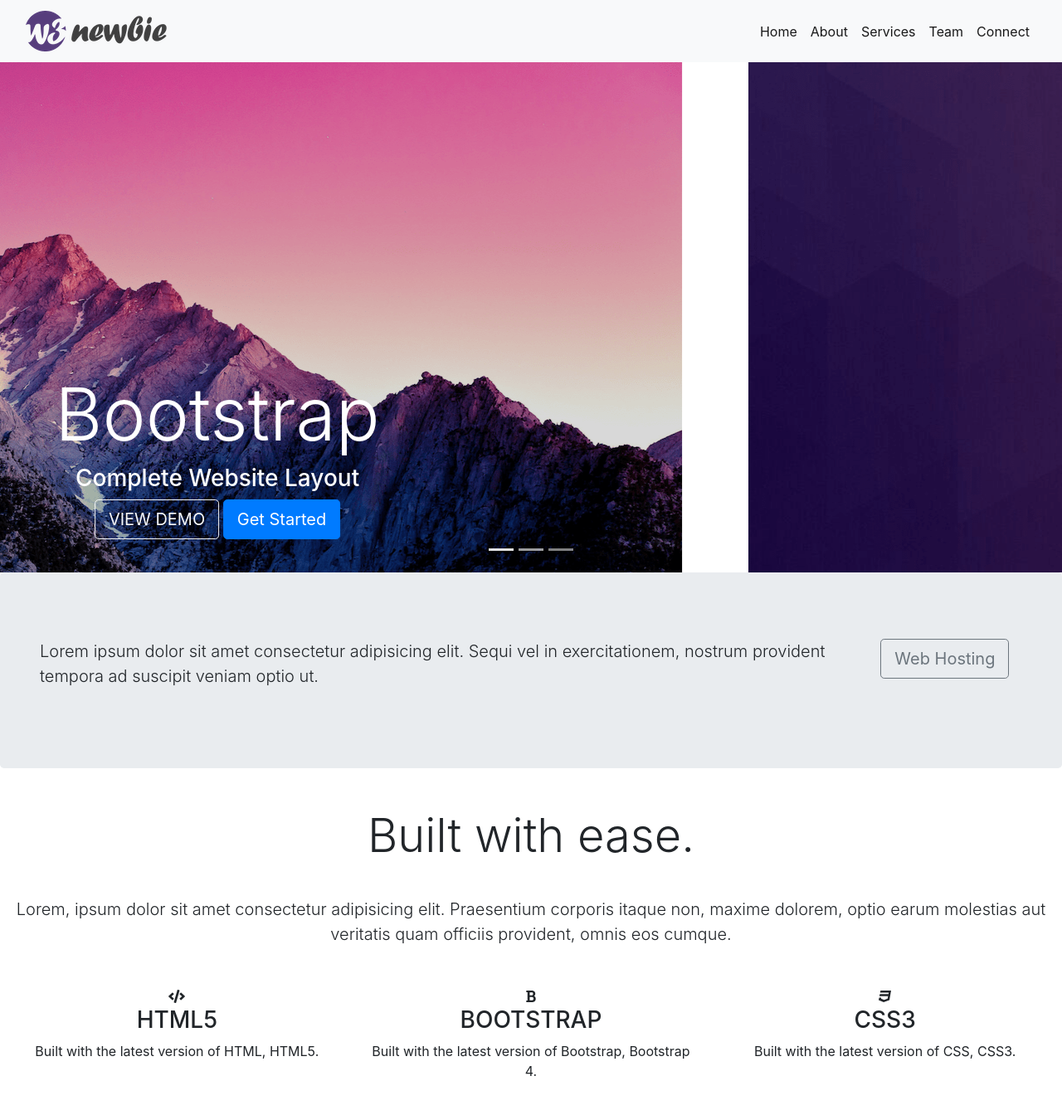
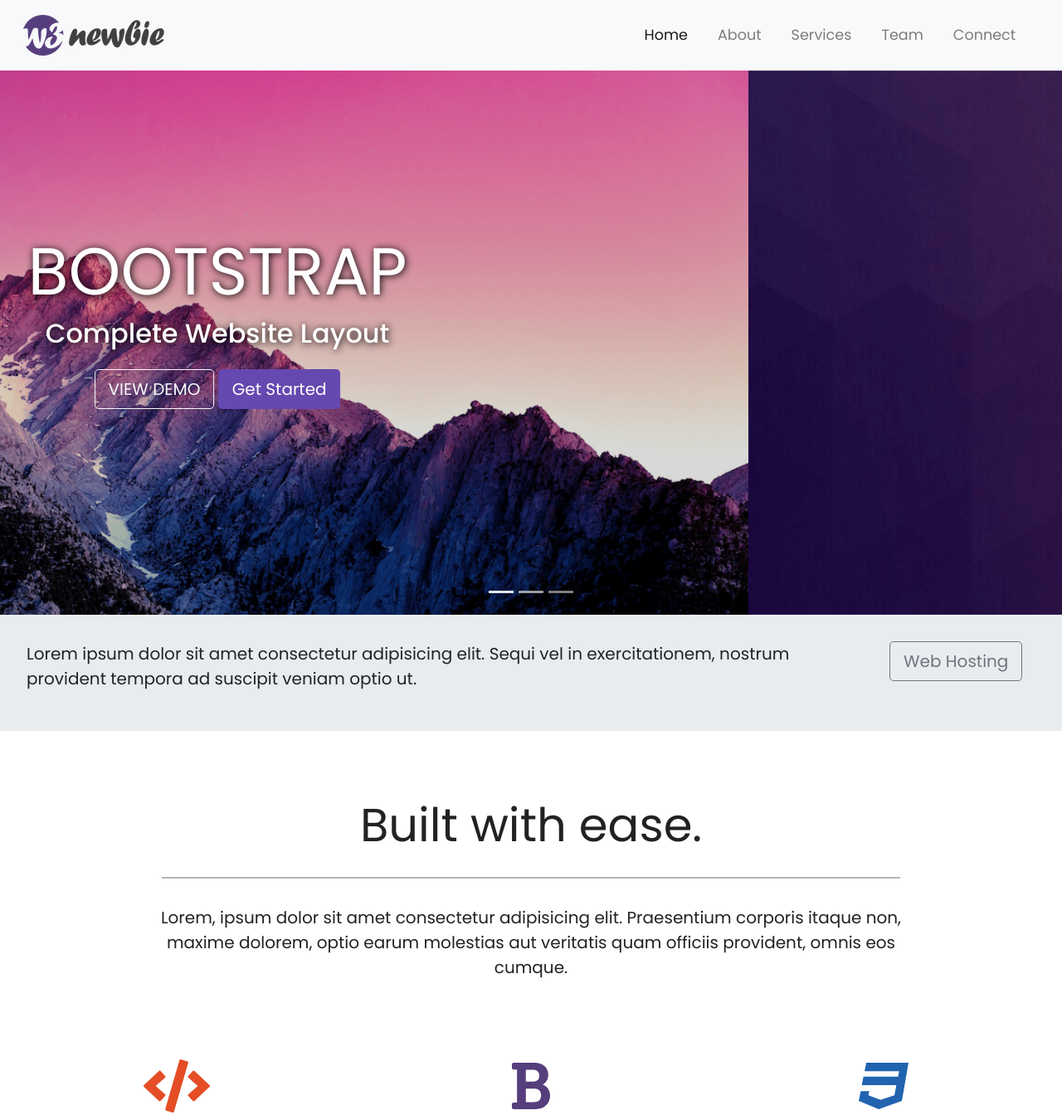
Before and after one commit to poluna/succulent-garden, a website: page Bootstrap/index.html in a window 1280 px wide. Shown: the top 1344 px of the page at 83% size. Drawn offline with nearby package versions, Linux system fonts and the light colour scheme.

Commit message:
Some practice

```diff
--- a/Bootstrap/index.html
+++ b/Bootstrap/index.html
@@ -35,16 +35,16 @@
             <li class="nav-item active">
               <a href="#" class="nav-link">Home</a>
             </li>
-            <li class="nav-item active">
+            <li class="nav-item">
               <a href="#" class="nav-link">About</a>
             </li>
-            <li class="nav-item active">
+            <li class="nav-item">
               <a href="#" class="nav-link">Services</a>
             </li>
-            <li class="nav-item active">
+            <li class="nav-item">
               <a href="#" class="nav-link">Team</a>
             </li>
-            <li class="nav-item active">
+            <li class="nav-item">
               <a href="#" class="nav-link">Connect</a>
             </li>
           </ul>
--- a/Bootstrap/style.css
+++ b/Bootstrap/style.css
@@ -1,26 +1,116 @@
-@import url('https://fonts.googleapis.com/css?family=Poppins:400,500,700');
+@import url("https://fonts.googleapis.com/css?family=Poppins:400,500,700");
 
+html,
+body {
+  height: 100%;
+  width: 100%;
+  font-family: "Poppins", sans-serif;
+  color: #222;
+}
 
+.navbar {
+  padding: 0.8rem;
+}
 
+.navbar-nav li {
+  padding-right: 20px;
+}
 
+.nav-link {
+  font-size: 1.1em !important;
+}
 
+.carousel-inner img {
+  height: 100%;
+  width: 100%;
+}
 
+.carousel-caption {
+  position: absolute;
+  top: 50%;
+  transform: translateY(-50%);
+}
 
+.carousel-caption h1 {
+  font-size: 500%;
+  text-transform: uppercase;
+  text-shadow: 1px 1px 10px #000;
+}
 
+.carousel-caption h3 {
+  font-size: 200%;
+  font-weight: 500;
+  text-shadow: 1px 1px 10px #000;
+  padding-bottom: 1rem;
+}
 
+.btn-primary {
+  background-color: #6648b1;
+  border: 1px solid #6648b1;
+}
 
+.btn-primary:hover {
+  background-color: #563d7c;
+  border: 1px solid #563d7c;
+}
+
+.jumbotron {
+  padding: 1rem;
+  border-radius: 0;
+}
+
+.padding {
+  padding-bottom: 2rem;
+}
+
+.welcome {
+  width: 75%;
+  margin: 0 auto;
+  padding-top: 2rem;
+}
+
+.welcome hr {
+  border-top: 2px solid #b4b4b4;
+  width: 95%;
+  margin-top: 0.3rem;
+  margin-bottom: 1rem;
+}
+
+.fa-code {
+  color: #e54d26;
+}
+
+.fa-bold {
+  color: #563d7c;
+}
+
+.fa-css3 {
+  color: #2163af;
+}
+
+.fa-code,
+.fa-bold,
+.fa-css3 {
+  font-size: 4em;
+  margin: 1rem;
+}
+
+.fun {
+  width: 100%;
+  margin-bottom: 2rem;
+}
+
+.gif {
+  max-width: 100%;
+}
 
 /*---Media Queries --*/
 @media (max-width: 992px) {
-
-  }
+}
 @media (max-width: 768px) {
-
 }
 @media (max-width: 576px) {
-
 }
-
 
 /*---Firefox Bug Fix --*/
 .carousel-item {
@@ -35,7 +125,7 @@
   position: relative;
   width: 100%;
   height: 60%;
-  margin: 0!important;
+  margin: 0 !important;
 }
 .fixed-wrap {
   clip: rect(0, auto, auto, 0);
@@ -46,7 +136,7 @@
   height: 100%;
 }
 #fixed {
-  background-image: url('img/mac.png');
+  background-image: url("img/mac.png");
   position: fixed;
   display: block;
   top: 0;
@@ -56,17 +146,13 @@
   background-size: cover;
   background-position: center center;
   -webkit-transform: translateZ(0);
-          transform: translateZ(0);
+  transform: translateZ(0);
   will-change: transform;
 }
 /*--- Bootstrap Padding Fix --*/
 [class*="col-"] {
-    padding: 1rem;
+  padding: 1rem;
 }
-
-
-
-
 
 /*
 Extra small (xs) devices (portrait phones, less than 576px)
```
